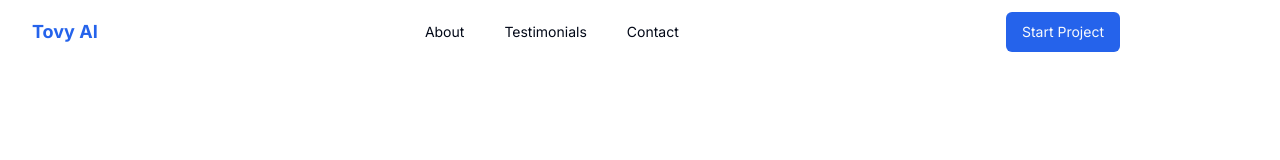
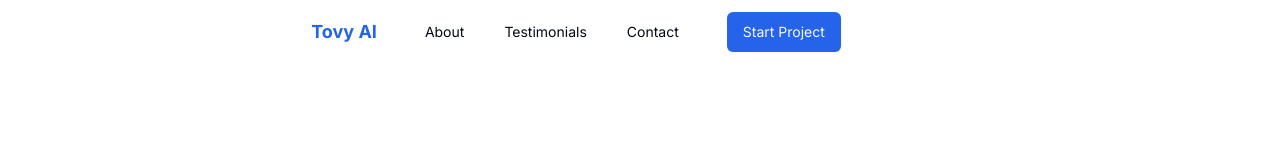
Before and after one commit to tovy-eu/tovy.eu-website, a Next.js app: page / in a window 1280 px wide. Shown: the top 160 px of the page. Built offline with nearby package versions, Linux system fonts and the light colour scheme; no server answers.

Commit message:
check once again on the head + navigation. The navigation menu should me

```diff
--- a/src/components/layout/header.tsx
+++ b/src/components/layout/header.tsx
@@ -32,7 +32,8 @@ export function Header() {
         scrolled ? "border-b border-border/40 bg-background/95 backdrop-blur supports-[backdrop-filter]:bg-background/60" : "bg-transparent"
       )}
     >
-      <div className="container flex h-16 max-w-6xl items-center justify-between px-4 md:px-8">
+      <div className="container flex h-16 max-w-6xl items-center justify-center px-4 md:px-8">
+        <div className="flex items-center gap-x-8">
           <Link href="/" className="font-bold text-lg text-primary transition-transform hover:scale-105">
             Tovy AI
           </Link>
@@ -51,6 +52,7 @@ export function Header() {
             <Link href="#project-form">Start Project</Link>
           </Button>
         </div>
+      </div>
     </header>
   );
 }
```
Lines whose indentation alone changed are shown as unchanged.
